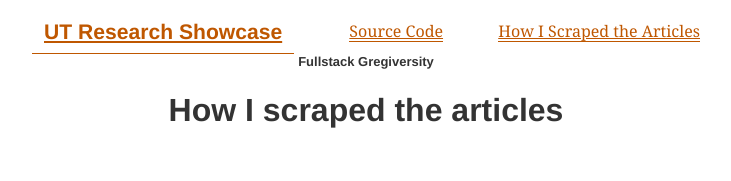
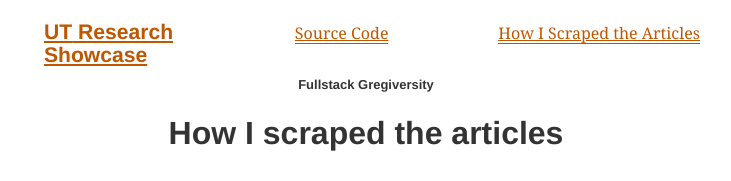
Before and after one commit to gerrgg/UT-research-showcase-gatsby, a Gatsby site: page /how-i-scraped-articles/ in a window 1280 px wide. Shown: the top 181 px of the page, without its empty margins (274-1005 px from the left). Built offline with nearby package versions, Linux system fonts and the light colour scheme; Gatsby itself is replaced by a stand-in of ours; some packages are replaced by stand-ins of ours.

Commit message:
slight tweaks

```diff
--- a/gatsby-node.js
+++ b/gatsby-node.js
@@ -20,7 +20,7 @@ exports.onCreateNode = ({ node, getNode, actions }) => {
 exports.createPages = async ({ graphql, actions }) => {
   const { createPage } = actions
 
-  const result = await graphql(`
+  const posts = await graphql(`
     {
       allMarkdownRemark {
         edges {
@@ -34,9 +34,9 @@ exports.createPages = async ({ graphql, actions }) => {
     }
   `)
 
-  result.data.allMarkdownRemark.edges.forEach(({ node }) => {
+  posts.data.allMarkdownRemark.edges.forEach(({ node }) => {
     createPage({
-      path: node.fields.slug,
+      path: `${node.fields.slug}`,
       component: path.resolve(`./src/templates/blog-post.js`),
       context: {
         slug: node.fields.slug,
--- a/src/components/layout.js
+++ b/src/components/layout.js
@@ -14,12 +14,25 @@ export default function Layout({ children }) {
     `
   )
 
+  const Logo = () => {
+    const title = data.site.siteMetadata.title.split(" ")
+
+    return (
+      <Link to={`/`}>
+        <h3 className="logo">
+          <span>
+            {title[0]} {title[1]}
+          </span>{" "}
+          {title[2]}
+        </h3>
+      </Link>
+    )
+  }
+
   return (
     <div id="layout">
       <header>
-        <Link to={`/`}>
-          <h3 className="logo">{data.site.siteMetadata.title}</h3>
-        </Link>
+        <Logo />
         <a
           target="_blank"
           rel="noreferrer"
--- a/src/posts/how-i-scraped-articles.md
+++ b/src/posts/how-i-scraped-articles.md
@@ -4,7 +4,7 @@ date: 1605237848005
 category: Fullstack Gregiversity
 ---
 
-![Usage Demo](/usage-demo.gif)
+![Usage Demo](https://raw.githubusercontent.com/gerrgg/extract-articles/main/usage-demo.gif)
 
 Designed to extract artciles from UT Research Division
 
--- a/src/sass/style.scss
+++ b/src/sass/style.scss
@@ -8,14 +8,14 @@ $color-primary: #bf5700;
 
   header {
     display: flex;
-    align-items: center;
+    align-items: baseline;
     justify-content: space-between;
 
-    #logo {
-      background-image: none;
-    }
+    a {
+      &:first-child {
+        background-image: none;
+      }
 
-    a {
       display: inline-block;
       font-style: normal;
       color: $color-primary;
@@ -29,7 +29,11 @@ $color-primary: #bf5700;
       );
     }
 
-    h3 {
+    h3.logo {
+      span {
+        color: $color-primary;
+        display: block;
+      }
       margin: 0.75rem;
     }
   }
@@ -51,7 +55,7 @@ $color-primary: #bf5700;
       color: $color-primary;
 
       &:hover {
-        border-color: #888;
+        border-color: #999;
       }
 
       &.selected {
```
